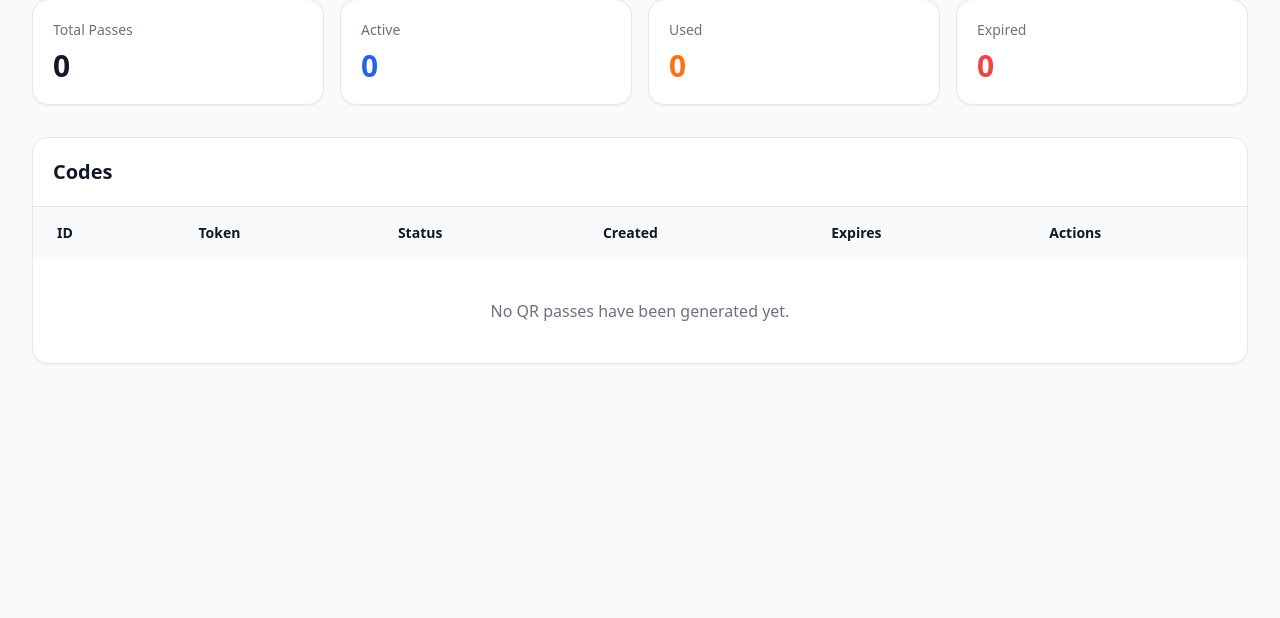
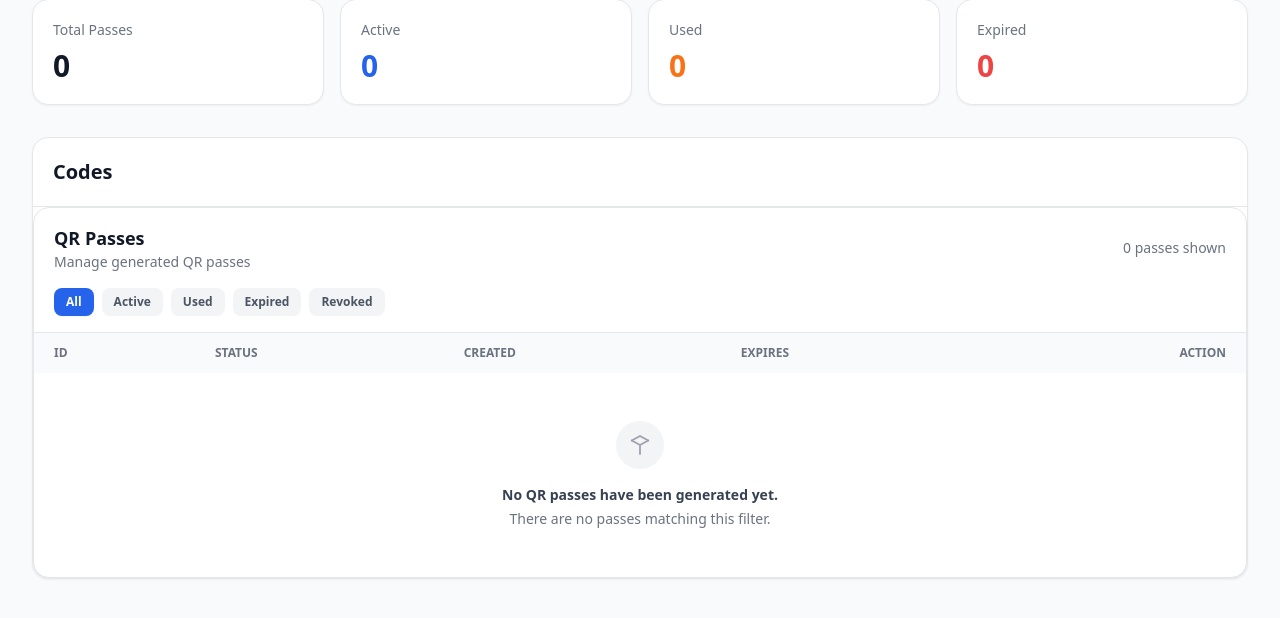
Before and after one commit to BlackCoder56/qrcode_generator, a Flask app: page /admin in a window 1280 px wide. Shown: the part 145-763 px from the top of the page. Run offline with Flask 3, Linux system fonts and the light colour scheme; some libraries are stand-ins or nearby versions.

Commit message:
Dashboard redesigns and table filter feature

```diff
--- a/app.py
+++ b/app.py
@@ -1,4 +1,4 @@
-from flask import Flask, render_template, url_for, redirect
+from flask import Flask, render_template, url_for, redirect, request
 from flask_sqlalchemy import SQLAlchemy
 import qrcode
 from io import BytesIO
@@ -134,7 +134,10 @@ def verify(token):
 @app.route('/admin')
 def admin():
 
-    # Get the current Uganda time
+    # Get the selected status from the URL
+    status_filter = request.args.get('status', 'all')
+
+    # Get current Uganda time
     current_time = datetime.now(uganda_timezone).replace(tzinfo=None)
 
     # Get all QR codes
@@ -142,21 +145,28 @@ def admin():
         QRCode.created_at.desc()
     ).all()
 
-    # Check for expired QR codes
+    # Update expired QR codes
     for qr_code in qr_codes:
-
         if (
             qr_code.status == 'active'
             and current_time >= qr_code.expired_at
         ):
             qr_code.status = 'expired'
 
-    # Save any status changes
+    # Save status changes
     db.session.commit()
+
+    # Filter QR codes
+    if status_filter != 'all':
+        qr_codes = [
+            qr_code for qr_code in qr_codes
+            if qr_code.status == status_filter
+        ]
 
     return render_template(
         'admin.html',
-        qr_codes=qr_codes
+        qr_codes=qr_codes,
+        status_filter=status_filter
     )
 
 # ------ ---- REVOKE QR CODE ----------
--- a/templates/admin.html
+++ b/templates/admin.html
@@ -125,37 +125,174 @@
 
             </div>
 
+<!-- Table Header -->
+<!-- QR Passes Section -->
+<div class="bg-white dark:bg-gray-900
+            border border-gray-200 dark:border-gray-800
+            rounded-2xl
+            shadow-lg
+            overflow-hidden">
 
-         <div class="overflow-x-auto max-h-[360px] overflow-y-auto">
+    <!-- Header -->
+    <div class="px-5 py-4
+                border-b border-gray-200 dark:border-gray-800">
 
-                <table class="w-full text-left">
+        <div class="flex flex-col sm:flex-row
+                    sm:items-center
+                    sm:justify-between
+                    gap-3">
 
-                    <thead class="bg-gray-50 dark:bg-gray-800 sticky top-0 z-10">
+            <div>
+                <h2 class="text-lg font-semibold">
+                    QR Passes
+                </h2>
+
+                <p class="text-sm text-gray-500 dark:text-gray-400">
+                    Manage generated QR passes
+                </p>
+            </div>
+
+            <!-- Showing Count -->
+            <div class="text-sm
+                        text-gray-500 dark:text-gray-400">
+
+                <span id="visibleCount">
+                    {{ qr_codes|length }}
+                </span>
+
+                passes shown
+
+            </div>
+
+        </div>
+
+
+        <!-- Filters -->
+        <div class="mt-4
+                    flex flex-wrap
+                    items-center
+                    gap-2">
+
+            <button onclick="filterTable('all', this)"
+                    class="filter-btn active-filter
+                           px-3 py-1.5
+                           rounded-lg
+                           text-xs font-semibold
+                           bg-blue-600
+                           text-white
+                           shadow-sm
+                           transition">
+
+                All
+
+            </button>
+
+
+            <button onclick="filterTable('active', this)"
+                    class="filter-btn
+                           px-3 py-1.5
+                           rounded-lg
+                           text-xs font-semibold
+                           bg-gray-100 dark:bg-gray-800
+                           text-gray-600 dark:text-gray-300
+                           hover:bg-blue-50
+                           hover:text-blue-600
+                           transition">
+
+                Active
+
+            </button>
+
+
+            <button onclick="filterTable('used', this)"
+                    class="filter-btn
+                           px-3 py-1.5
+                           rounded-lg
+                           text-xs font-semibold
+                           bg-gray-100 dark:bg-gray-800
+                           text-gray-600 dark:text-gray-300
+                           hover:bg-orange-50
+                           hover:text-orange-600
+                           transition">
+
+                Used
+
+            </button>
+
+
+            <button onclick="filterTable('expired', this)"
+                    class="filter-btn
+                           px-3 py-1.5
+                           rounded-lg
+                           text-xs font-semibold
+                           bg-gray-100 dark:bg-gray-800
+                           text-gray-600 dark:text-gray-300
+                           hover:bg-red-50
+                           hover:text-red-600
+                           transition">
+
+                Expired
+
+            </button>
+
+
+            <button onclick="filterTable('revoked', this)"
+                    class="filter-btn
+                           px-3 py-1.5
+                           rounded-lg
+                           text-xs font-semibold
+                           bg-gray-100 dark:bg-gray-800
+                           text-gray-600 dark:text-gray-300
+                           hover:bg-gray-200
+                           transition">
+
+                Revoked
+
+            </button>
+
+        </div>
+
+    </div>
+
+
+    <!-- Scrollable Table -->
+    <div class="max-h-[250px]
+                overflow-y-auto
+                overflow-x-auto">
+
+        <table class="w-full
+                      text-left
+                      text-sm">
+
+            <!-- Sticky Header -->
+            <thead class="sticky top-0 z-10
+                           bg-gray-50
+                           dark:bg-gray-800
+                           text-gray-500
+                           dark:text-gray-400
+                           uppercase
+                           text-xs">
 
                 <tr>
 
-                            <th class="px-6 py-4 text-sm font-semibold">
+                    <th class="px-5 py-3">
                         ID
                     </th>
 
-                            <th class="px-6 py-4 text-sm font-semibold">
-                                Token
-                            </th>
-
-                            <th class="px-6 py-4 text-sm font-semibold">
+                    <th class="px-5 py-3">
                         Status
                     </th>
 
-                            <th class="px-6 py-4 text-sm font-semibold">
+                    <th class="px-5 py-3">
                         Created
                     </th>
 
-                            <th class="px-6 py-4 text-sm font-semibold">
+                    <th class="px-5 py-3">
                         Expires
                     </th>
 
-                            <th class="px-6 py-4 text-sm font-semibold">
-                                Actions
+                    <th class="px-5 py-3 text-right">
+                        Action
                     </th>
 
                 </tr>
@@ -163,32 +300,34 @@
             </thead>
 
 
+            <!-- Table Body -->
             <tbody class="divide-y
-                                  divide-gray-200
+                         divide-gray-100
                          dark:divide-gray-800">
 
                 {% for qr in qr_codes %}
 
-                        <tr class="hover:bg-gray-50
+                <tr data-status="{{ qr.status }}"
+                    class="qr-row
+                           hover:bg-gray-50
                            dark:hover:bg-gray-800
                            transition">
 
-                            <td class="px-6 py-4">
-                                {{ qr.id }}
-                            </td>
+                    <td class="px-5 py-4
+                               font-medium">
 
-                            <td class="px-6 py-4
-                                       font-mono text-sm">
-
-                                {{ qr.token }}
+                        #{{ qr.id }}
 
                     </td>
 
-                            <td class="px-6 py-4">
+
+                    <td class="px-5 py-4">
 
                         {% if qr.status == 'active' %}
 
-                                    <span class="px-3 py-1
+                            <span class="inline-flex
+                                         items-center
+                                         px-2.5 py-1
                                          rounded-full
                                          text-xs font-semibold
                                          bg-blue-100
@@ -202,7 +341,9 @@
 
                         {% elif qr.status == 'used' %}
 
-                                    <span class="px-3 py-1
+                            <span class="inline-flex
+                                         items-center
+                                         px-2.5 py-1
                                          rounded-full
                                          text-xs font-semibold
                                          bg-orange-100
@@ -216,7 +357,9 @@
 
                         {% elif qr.status == 'expired' %}
 
-                                    <span class="px-3 py-1
+                            <span class="inline-flex
+                                         items-center
+                                         px-2.5 py-1
                                          rounded-full
                                          text-xs font-semibold
                                          bg-red-100
@@ -230,7 +373,9 @@
 
                         {% elif qr.status == 'revoked' %}
 
-                                    <span class="px-3 py-1
+                            <span class="inline-flex
+                                         items-center
+                                         px-2.5 py-1
                                          rounded-full
                                          text-xs font-semibold
                                          bg-gray-200
@@ -246,34 +391,37 @@
 
                     </td>
 
-                            <td class="px-6 py-4 text-sm
-                                       text-gray-600
+
+                    <td class="px-5 py-4
+                               text-gray-500
                                dark:text-gray-400">
 
                         {{ qr.created_at.strftime('%b %d, %Y %I:%M %p') }}
 
                     </td>
 
-                            <td class="px-6 py-4 text-sm
-                                       text-gray-600
+
+                    <td class="px-5 py-4
+                               text-gray-500
                                dark:text-gray-400">
 
                         {{ qr.expired_at.strftime('%b %d, %Y %I:%M %p') }}
 
                     </td>
 
-                            <td class="px-6 py-4">
 
-                                <div class="flex items-center gap-2">
+                    <td class="px-5 py-4 text-right">
 
-                                    <!-- View -->
                         <a href="{{ url_for('qr_details', qr_id=qr.id) }}"
-                                    class="px-4 py-2
+                           class="inline-flex
+                                  items-center
+                                  px-3 py-1.5
                                   rounded-lg
-                                            text-sm font-semibold
-                                            bg-blue-100
-                                            text-blue-700
-                                            hover:bg-blue-200
+                                  text-xs
+                                  font-semibold
+                                  bg-blue-50
+                                  text-blue-600
+                                  hover:bg-blue-100
                                   dark:bg-blue-950
                                   dark:text-blue-400
                                   dark:hover:bg-blue-900
@@ -283,59 +431,76 @@
 
                         </a>
 
+                    </td>
 
-                                    <!-- Revoke -->
-                                    {% if qr.status == 'active' %}
+                </tr>
 
-                                        <form action="{{ url_for('revoke_qr', qr_id=qr.id) }}"
-                                            method="POST"
-                                            onsubmit="return confirm('Are you sure you want to revoke this QR pass?');">
+                {% endfor %}
 
-                                            <button type="submit"
-                                                    class="px-4 py-2
-                                                        rounded-lg
-                                                        text-sm font-semibold
-                                                        bg-red-100
-                                                        text-red-700
-                                                        hover:bg-red-200
-                                                        dark:bg-red-950
-                                                        dark:text-red-400
-                                                        dark:hover:bg-red-900
-                                                        transition">
 
-                                                Revoke
 
-                                            </button>
 
-                                        </form>
 
-                                    {% endif %}
+<!-- Empty State -->
+<tr id="emptyState" class="hidden">
+
+    <td colspan="5" class="px-5 py-12 text-center">
+
+        <div class="flex flex-col items-center">
+
+            <!-- Icon -->
+            <div class="w-12 h-12
+                        flex items-center justify-center
+                        rounded-full
+                        bg-gray-100 dark:bg-gray-800
+                        text-gray-400 dark:text-gray-500">
+
+                <svg xmlns="http://www.w3.org/2000/svg"
+                     fill="none"
+                     viewBox="0 0 24 24"
+                     stroke-width="1.8"
+                     stroke="currentColor"
+                     class="w-6 h-6">
+
+                    <path stroke-linecap="round"
+                          stroke-linejoin="round"
+                          d="M20.25 7.5l-8.25 4.5-8.25-4.5M12 12v9" />
+
+                    <path stroke-linecap="round"
+                          stroke-linejoin="round"
+                          d="M3.75 7.5L12 3l8.25 4.5" />
+
+                </svg>
+
+            </div>
+
+
+            <!-- Message -->
+            <p id="emptyMessage"
+               class="mt-4
+                      font-semibold
+                      text-gray-700
+                      dark:text-gray-300">
+
+                No QR passes found.
+
+            </p>
+
+
+            <p class="mt-1
+                      text-sm
+                      text-gray-500
+                      dark:text-gray-400">
+
+                There are no passes matching this filter.
+
+            </p>
 
         </div>
 
     </td>
 
-
-
 </tr>
-
-                        {% else %}
-
-                        <tr>
-
-                            <td colspan="6"
-                                class="px-6 py-10
-                                       text-center
-                                       text-gray-500
-                                       dark:text-gray-400">
-
-                                No QR passes have been generated yet.
-
-                            </td>
-
-                        </tr>
-
-                        {% endfor %}
 
             </tbody>
 
@@ -347,6 +512,136 @@
 
     </main>
 
+
+
+    <script>
+
+function filterTable(status, button) {
+
+    const rows = document.querySelectorAll('.qr-row');
+    const buttons = document.querySelectorAll('.filter-btn');
+    const visibleCount = document.getElementById('visibleCount');
+
+    const emptyState = document.getElementById('emptyState');
+    const emptyMessage = document.getElementById('emptyMessage');
+
+    let count = 0;
+
+
+    // Reset buttons
+    buttons.forEach(btn => {
+
+        btn.classList.remove(
+            'active-filter',
+            'bg-blue-600',
+            'text-white',
+            'shadow-sm'
+        );
+
+        btn.classList.add(
+            'bg-gray-100',
+            'dark:bg-gray-800',
+            'text-gray-600',
+            'dark:text-gray-300'
+        );
+
+    });
+
+
+    // Activate selected button
+    button.classList.remove(
+        'bg-gray-100',
+        'dark:bg-gray-800',
+        'text-gray-600',
+        'dark:text-gray-300'
+    );
+
+    button.classList.add(
+        'active-filter',
+        'bg-blue-600',
+        'text-white',
+        'shadow-sm'
+    );
+
+
+    // Filter rows
+    rows.forEach(row => {
+
+        const rowStatus = row.dataset.status;
+
+        if (status === 'all' || rowStatus === status) {
+
+            row.style.display = '';
+            count++;
+
+        } else {
+
+            row.style.display = 'none';
+
+        }
+
+    });
+
+
+    // Update visible count
+    visibleCount.textContent = count;
+
+
+    // Show empty state if no matching rows
+    if (count === 0) {
+
+        emptyState.classList.remove('hidden');
+
+        if (status === 'all') {
+
+            emptyMessage.textContent =
+                'No QR passes have been generated yet.';
+
+        } else {
+
+            emptyMessage.textContent =
+                `No ${status} QR passes found.`;
+
+        }
+
+    } else {
+
+        emptyState.classList.add('hidden');
+
+    }
+
+}
+
+function checkInitialEmptyState() {
+
+    const rows = document.querySelectorAll('.qr-row');
+    const emptyState = document.getElementById('emptyState');
+    const emptyMessage = document.getElementById('emptyMessage');
+
+    if (rows.length === 0) {
+
+        emptyState.classList.remove('hidden');
+
+        emptyMessage.textContent =
+            'No QR passes have been generated yet.';
+
+    } else {
+
+        emptyState.classList.add('hidden');
+
+    }
+
+}
+
+document.addEventListener('DOMContentLoaded', function () {
+
+    checkInitialEmptyState();
+
+});
+
+</script>
+
+
 </body>
 
 </html>
```
Also changed, not shown: instance/qrcodes.db. Lines whose indentation alone changed are shown as unchanged.
